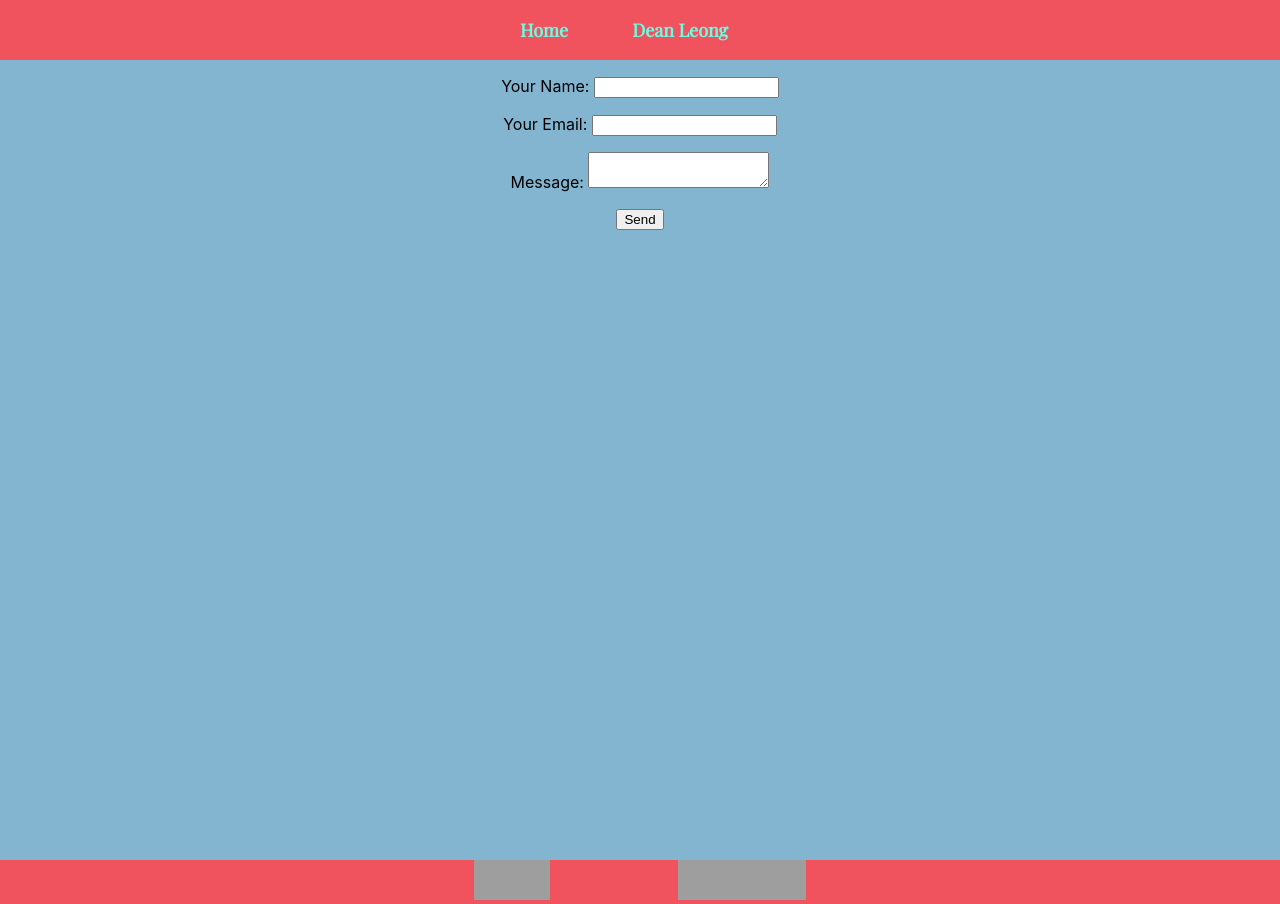
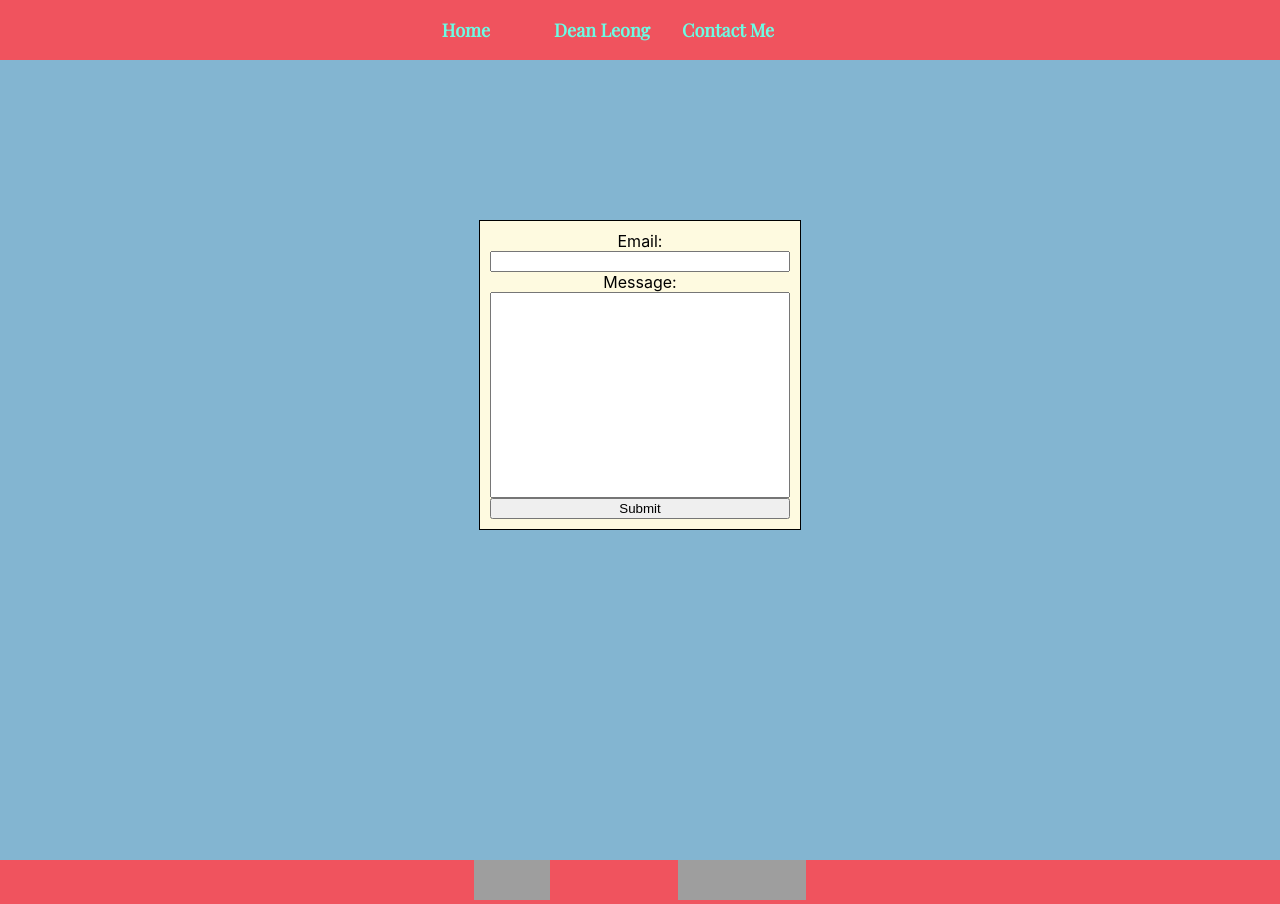
Before and after one commit to DeanLeong/leong_portfolio, a React (Create React App) app in the folder client/: page /contact in a window 1280 px wide. Built offline with nearby package versions, Linux system fonts and the light colour scheme; grey boxes are pictures that could not be loaded.

Commit message:
working contact form

```diff
--- a/client/src/components/Header.jsx
+++ b/client/src/components/Header.jsx
@@ -10,9 +10,9 @@ function Header(props) {
           <p className="header-content">Home</p>
         </Link>
         <p className="header-content">Dean Leong</p>
-        {/* <Link to='/contact' className="header-content" id="contact-link">
+        <Link to='/contact' className="header-content" id="contact-link">
           <p className="header-content">Contact Me</p>
-        </Link> */}
+        </Link>
       </div>
     </div>
   );
--- a/client/src/screens/Contact.css
+++ b/client/src/screens/Contact.css
@@ -5,3 +5,19 @@
   min-height: 100vh;
   min-width: 100vw;
 }
+
+.contact-form {
+  display: flex;
+  flex-direction: column;
+  width: 300px;
+  max-width: 300px;
+  padding: 10px;
+  margin: 0 auto;
+  border: 1px solid black;
+  background-color: #fefae0;
+  margin-top: 20vh;
+}
+
+.message {
+  height: 25vh;
+}
--- a/client/src/screens/Contact.jsx
+++ b/client/src/screens/Contact.jsx
@@ -1,30 +1,70 @@
-
-import React from 'react';
+import React from "react";
 import './Contact.css'
 
-function Contact(props) {
-  return (
+export default class MyForm extends React.Component {
+  constructor(props) {
+    super(props);
+    this.submitForm = this.submitForm.bind(this);
+    this.state = {
+      status: ""
+    };
+  }
+
+  render() {
+    const { status } = this.state;
+    return (
     <div className="contact-me-container">
-      <div className="contact-form-container">
-        <form action="/contact" name="contact-form" method="post">
-        <input type="hidden" name="contact-form" value="contact-form" />
-          <p>
-            <label>Your Name: <input type="text" name="name" /></label>
-          </p>
-          <p>
-            <label>Your Email: <input type="email" name="email" /></label>
-          </p>
-          <p>
-            <label>Message: <textarea name="message"></textarea></label>
-          </p>
-          <p>
-            <button type="submit">Send</button>
-          </p>
+      <form
+        className="contact-form"
+        onSubmit={this.submitForm}
+        action="https://formspree.io/f/mrgoyykw"
+        method="POST"
+      >
+        <label>Email:</label>
+        <input type="email" name="email" />
+        <label>Message:</label>
+        <input type="text" name="message" className="message"/>
+        {status === "SUCCESS" ? <p>Thanks!</p> : <button>Submit</button>}
+        {status === "ERROR" && <p>Ooops! There was an error.</p>}
         </form>
       </div>
+    );
+  }
 
-    </div>
-  );
+  submitForm(ev) {
+    ev.preventDefault();
+    const form = ev.target;
+    const data = new FormData(form);
+    const xhr = new XMLHttpRequest();
+    xhr.open(form.method, form.action);
+    xhr.setRequestHeader("Accept", "application/json");
+    xhr.onreadystatechange = () => {
+      if (xhr.readyState !== XMLHttpRequest.DONE) return;
+      if (xhr.status === 200) {
+        form.reset();
+        this.setState({ status: "SUCCESS" });
+      } else {
+        this.setState({ status: "ERROR" });
+      }
+    };
+    xhr.send(data);
+  }
 }
 
-export default Contact;
+
+
+// import React from 'react';
+// import './Contact.css'
+
+// function Contact(props) {
+//   return (
+//     <div className="contact-me-container">
+//       <div className="contact-form-container">
+
+//       </div>
+
+//     </div>
+//   );
+// }
+
+// export default Contact;
--- a/client/src/screens/Home.jsx
+++ b/client/src/screens/Home.jsx
@@ -22,7 +22,7 @@ function Home(props) {
             I hope that by becoming a developer I can bring these skills to a productive and exciting environment that values hard work and trying new things.
              </p>
           <div className="contact-container">
-             <p className="contact-me">Contact me:</p>
+             <p className="contact-me">Contact Info:</p>
              <p className="email">Email: dean.g.leong@gmail.com</p>
              <a href="https://www.linkedin.com/in/dean-leong-2a68041b2/" target="_blank" rel="noreferrer" id="contact-linkedin"><img src="https://i.imgur.com/6T4DdWg.png" className="social-a" id="linkedin" alt="linkedin"></img></a>
              <a href="https://drive.google.com/file/d/186FX9NKwr6CTShLHVCleh_IQTrC3AHS7/view?usp=sharing" target="_blank" rel="noreferrer" id="resume-link">
```
Also changed, not shown: 1 other file (tests, documents, lock files or other folders).
